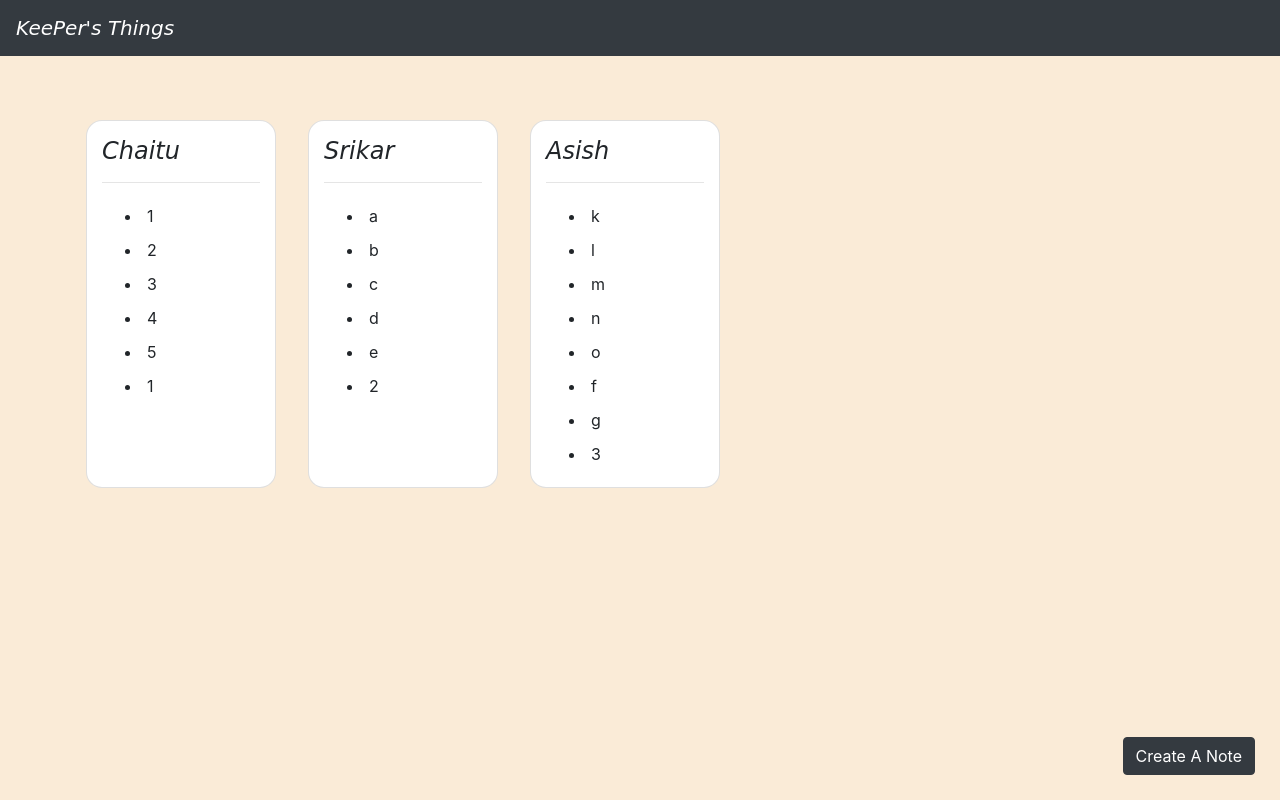
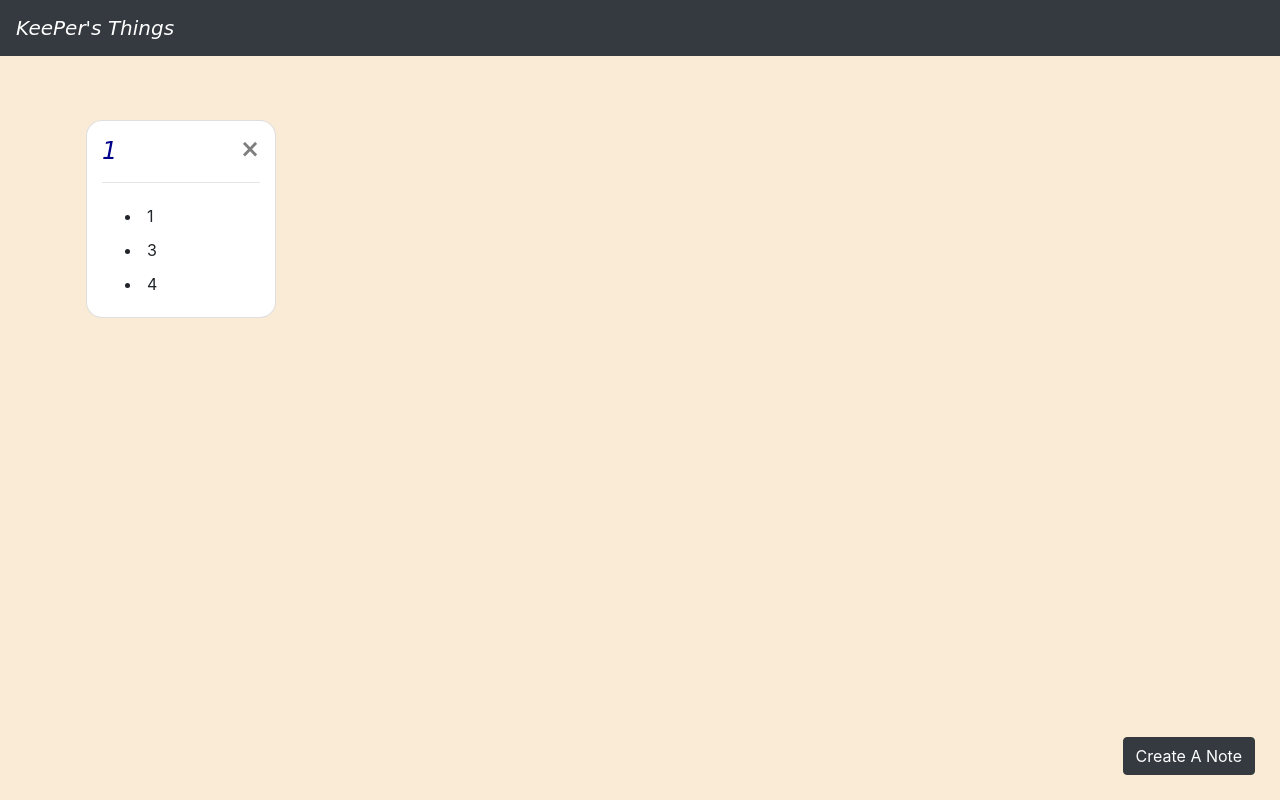
Before and after one commit to chaitu843/ScriptKeep, a website built with webpack: page public/index.html in a window 1280 px wide. Built offline with nearby package versions, Linux system fonts and the light colour scheme; data requests are answered from the project's data file.

Commit message:
Without EDiting

```diff
--- a/db.json
+++ b/db.json
@@ -2,32 +2,10 @@
   "notes": [
     {
       "1": "1",
-      "2": "2",
-      "3": "3",
-      "4": "4",
-      "5": "5",
-      "title": "Chaitu",
-      "id": 1
-    },
-    {
-      "1": "a",
-      "2": "b",
-      "3": "c",
-      "4": "d",
-      "5": "e",
-      "title": "Srikar",
-      "id": 2
-    },
-    {
-      "1": "k",
-      "2": "l",
-      "3": "m",
-      "4": "n",
-      "5": "o",
-      "6": "f",
-      "7": "g",
-      "title": "Asish",
-      "id": 3
+      "2": "3",
+      "3": "4",
+      "id": 197558,
+      "title": "1"
     }
   ]
 }
--- a/package.json
+++ b/package.json
@@ -14,6 +14,9 @@
     "babel-loader": "^7.1.5",
     "babel-preset-env": "^1.7.0",
     "css-loader": "^1.0.0",
+    "eslint": "^4.19.1",
+    "eslint-config-airbnb-base": "^13.0.0",
+    "eslint-plugin-import": "^2.13.0",
     "file-loader": "^1.1.11",
     "html-webpack-plugin": "^3.2.0",
     "node-sass": "^4.9.2",
--- a/public/js/contoller.js
+++ b/public/js/contoller.js
@@ -1,18 +0,0 @@
-import {addListItem} from './view';
-import {displayNote, reload} from './service';
-const input = document.getElementById("listItem")
-const saveButton = document.getElementById('saveButton');
-
-input.onkeyup = (e) => {
-    if(e.keyCode !== 13) return;
-    addListItem();
-}
-
-saveButton.onclick = () => {
-
-    displayNote();
-
-}
-
-
-reload();
--- /dev/null
+++ b/public/js/modal/controller.js
@@ -0,0 +1,14 @@
+import { addListItem, refreshModal } from './view';
+import { displayNote } from '../note/service';
+
+const input = document.getElementById('listItem');
+input.onkeyup = (e) => {
+  if (e.keyCode !== 13) return;
+  addListItem();
+};
+
+const saveButton = document.getElementById('saveButton');
+saveButton.onclick = () => {
+  displayNote();
+  refreshModal();
+};
--- /dev/null
+++ b/public/js/modal/view.js
@@ -0,0 +1,23 @@
+import { createHTMLElement } from '../view';
+
+export function addListItem(e) {
+  const html = '<input type="text" class="form-control form-control-sm listItems" placeholder="list item">';
+  const form = document.getElementById('form');
+  const input = createHTMLElement(html);
+  form.appendChild(input);
+  input.onkeyup = (e) => {
+    if (e.keyCode !== 13) return;
+    addListItem();
+  };
+}
+
+export function refreshModal() {
+  const html = `<input type="text" class="form-control" id="listTitle" placeholder="Note Title">
+    <input type="text" class="form-control form-control-sm listItems" id="listItem" placeholder="list item">`;
+  const form = document.getElementById('myForm');
+  form.reset();
+  const children = document.getElementById('form').children;
+  while (children.length > 2) {
+    children[2].remove();
+  }
+}
--- /dev/null
+++ b/public/js/note/controller.js
@@ -0,0 +1,3 @@
+import { reload } from './service';
+
+reload();
--- /dev/null
+++ b/public/js/note/service.js
@@ -0,0 +1,74 @@
+import {displayNoteView} from './view';
+
+function generateRandomId() {
+    return Math.floor((Math.random() * 1000000) + 1);
+}
+
+export function displayNote(){
+    const form = document.getElementById('form');
+    const children = form.children;
+    const title = children[0];
+    let listData = {
+        "id" : generateRandomId(),
+        "title" : title.value,
+    }
+    let i = 1;
+    for(let child in children){
+        const myVariable = children[child].value;
+        if(child==="0" || typeof(myVariable) === "undefined" || myVariable==="") continue;
+        listData[i] = myVariable;
+        i++;
+    }
+
+    displayNoteView(listData);
+
+    const url = "http://localhost:3000/notes";
+    const fetchData = {
+        method: "POST", // *GET, POST, PUT, DELETE, etc.
+        mode: "cors", // no-cors, cors, *same-origin
+        cache: "no-cache", // *default, no-cache, reload, force-cache, only-if-cached
+        credentials: "same-origin", // include, same-origin, *omit
+        headers: {
+            "Content-Type": "application/json; charset=utf-8",
+            // "Content-Type": "application/x-www-form-urlencoded",
+        },
+        redirect: "follow", // manual, *follow, error
+        referrer: "no-referrer", // no-referrer, *client
+        body: JSON.stringify(listData) // body data type must match "Content-Type" header
+    }
+
+    fetch(url,fetchData);
+}
+
+export function reload(){
+    const url = "http://localhost:3000/notes";
+
+    fetch(url)
+    .then((resp)=>resp.json())
+    .then((data)=>{
+        data.map((object) =>{
+            displayNoteView(object);
+        })
+    });
+
+}
+
+export function deleteNote(id){
+    document.getElementById(id).parentElement.parentElement.remove();
+
+    const url = `http://localhost:3000/notes/${id}`;
+    const fetchData = {
+        method: "DELETE", // *GET, POST, PUT, DELETE, etc.
+        mode: "cors", // no-cors, cors, *same-origin
+        cache: "no-cache", // *default, no-cache, reload, force-cache, only-if-cached
+        credentials: "same-origin", // include, same-origin, *omit
+        headers: {
+            "Content-Type": "application/json; charset=utf-8",
+            // "Content-Type": "application/x-www-form-urlencoded",
+        },
+        redirect: "follow", // manual, *follow, error
+        referrer: "no-referrer", // no-referrer, *client
+    }
+
+    fetch(url,fetchData);
+}
--- /dev/null
+++ b/public/js/note/view.js
@@ -0,0 +1,58 @@
+import { deleteNote } from './service';
+import { createHTMLElement } from '../view';
+
+const content = document.getElementById('content');
+
+export function displayNoteView(listData) {
+  const divID = parseInt(`${listData.id}`) + 1;
+  let html = `<div class="card col-md-2 my-3 mx-3" data-toggle = "modal" data-target = "#noteModal" id="${divID}">
+                <div class = "title">
+                    <h4>${listData.title}</h4>
+                    <button type="button" class="close" aria-label="Close" id="${listData.id}" >
+                        <span aria-hidden="true">&times;</span>
+                    </button>
+                    </div>
+                    <hr>
+                    <ul>`;
+
+  for (const key in listData) {
+    if (key === 'title' || key === 'id') continue;
+    if (listData.hasOwnProperty(key)) {
+      const val = listData[key];
+      html += `<li>${val}</li>`;
+    }
+  }
+
+  html += `</ul>
+                 </div>`;
+  const note = createHTMLElement(html);
+  content.appendChild(note);
+
+  note.onclick = () => {
+    showNote(note);
+  };
+
+  document.getElementById(`${listData.id}`).onclick = (event) => {
+    event.stopPropagation();
+    deleteNote(`${listData.id}`);
+  };
+}
+
+function showNote(div){
+    const children = div.children;
+    const title = children[0].firstElementChild.innerHTML;
+    let html = `<input type="text" class="form-control" placeholder="Note Title" value="${title}>`;
+    let i = 1;
+    const list = children[2].children;
+    for (let item in list) {
+        // const myVariable = children[child].value;
+        // if (child === '0' || typeof (myVariable) === 'undefined' || myVariable === '') continue;
+        html += `<input type="text" class="form-control form-control-sm listItems" placeholder="list item" value = ${item.innerHTML}>`;
+        i++;
+    }
+
+    const noteForm = document.getElementById('noteModalForm');
+    noteForm.innerHTML = "";
+    var elet = createHTMLElement(html);
+    noteForm.appendChild(elet);
+}
--- a/public/js/service.js
+++ b/public/js/service.js
@@ -1,49 +0,0 @@
-import {displayNoteView} from './view';
-
-export function displayNote(){
-    const form = document.getElementById('form');
-    const children = form.children;
-    const title = children[0];
-    let listData = {
-        "title" : title.value
-    }
-    let i = 1;
-    for(let child in children){
-        const myVariable = children[child].value;
-        if(child==="0" || typeof(myVariable) === "undefined") continue;
-        listData[i] = myVariable;
-        i++;
-    }
-
-    displayNoteView(listData);
-
-    const url = "http://localhost:3000/notes";
-    const fetchData = {
-        method: "POST", // *GET, POST, PUT, DELETE, etc.
-        mode: "cors", // no-cors, cors, *same-origin
-        cache: "no-cache", // *default, no-cache, reload, force-cache, only-if-cached
-        credentials: "same-origin", // include, same-origin, *omit
-        headers: {
-            "Content-Type": "application/json; charset=utf-8",
-            // "Content-Type": "application/x-www-form-urlencoded",
-        },
-        redirect: "follow", // manual, *follow, error
-        referrer: "no-referrer", // no-referrer, *client
-        body: JSON.stringify(listData) // body data type must match "Content-Type" header
-    }
-
-    fetch(url,fetchData);
-}
-
-export function reload(){
-    const url = "http://localhost:3000/notes";
-
-    fetch(url)
-    .then((resp)=>resp.json())
-    .then((data)=>{
-        data.map((object) =>{
-            displayNoteView(object);
-        })
-    });
-
-}
--- a/public/js/view.js
+++ b/public/js/view.js
@@ -1,39 +1,5 @@
-const content = document.getElementById('content');
-
 export function createHTMLElement(html) {
-    const template = document.createElement('template');
-    template.innerHTML = html;
-    return template.content.firstElementChild;
+  const template = document.createElement('template');
+  template.innerHTML = html;
+  return template.content.firstElementChild;
 }
-
-export function addListItem(e) {
-    const html = `<input type="text" class="form-control form-control-sm listItems" placeholder="list item">`;
-    const form = document.getElementById('form');
-    let input = createHTMLElement(html);
-    form.appendChild(input);
-    input.onkeyup = (e) => {
-        if (e.keyCode !== 13) return;
-        addListItem();
-    }
-}
-
-export function displayNoteView(listData) {
-    let html = `<div class="card col-md-2 my-3 mx-3">
-                    <h4 class="title">${listData.title}</h4>
-                    <hr>
-                    <ul>`;
-
-    for (let key in listData) {
-        if(key==="title") continue;
-        if (listData.hasOwnProperty(key)) {
-          var val = listData[key];
-          html += `<li>${val}</li>`;
-        }
-      }
-
-      html += `</ul>
-                 </div>`;
-
-     content.appendChild(createHTMLElement(html));
-
-}
--- a/public/scss/base.scss
+++ b/public/scss/base.scss
@@ -16,3 +16,8 @@ footer{
 li{
     padding: 5px;
 }
+
+h4{
+    display: inline;
+    color: darkblue;
+}
--- a/public/scss/module.scss
+++ b/public/scss/module.scss
@@ -9,7 +9,7 @@
     font-family: cursive;
 }
 
-#listTitle{
+.listTitle{
     margin-bottom: 2rem;
 }
 
```
Also changed, not shown: public/index.html (+27 -3 lines), public/js/index.js (+6 -6 lines), .eslintrc.json (added), public/js/modal/service.js (added), 1 other file.
